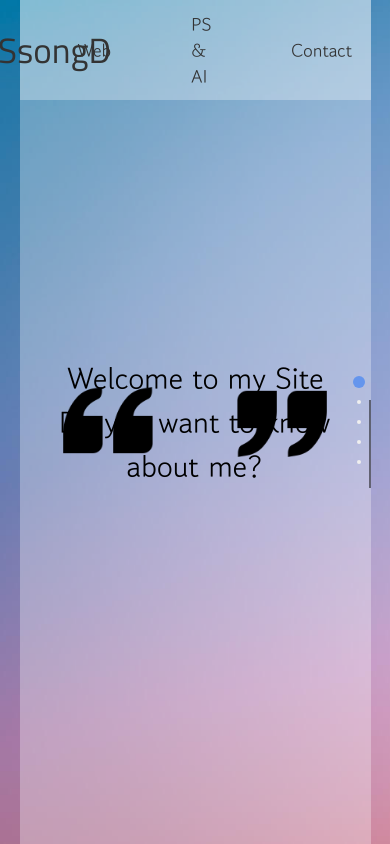
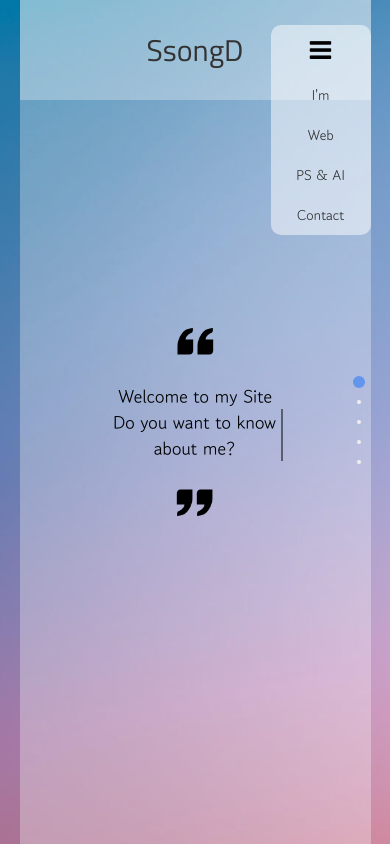
Before and after one commit to ssongd-creater/Portfolio_dayoung, a PHP site: page / in a window 390 px wide. Run offline with PHP 8.4, Linux system fonts and the light colour scheme; data that the repository does not hold is empty; a stand-in replaces the project's code that opens the database connection.

Commit message:
8/22 1차 호스팅 후 반응형 시작

```diff
--- /dev/null
+++ b/css/media.css
@@ -0,0 +1,43 @@
+@media screen and (max-width:1350px){
+  .pgnum_1 .left_wing, .pgnum_1 .right_wing{width:130px;height:130px;}
+  .pgnum_1 .main_contents .main_txt .typing ul li{font-size:28px;}
+  .pgnum_1 .main_contents .main_txt .typing ul li.on{font-size:28px;}
+}
+
+@media screen and (max-width:1150px){
+  .pgnum_1 .left_wing, .pgnum_1 .right_wing{width:100px;height:100px;}
+  .pgnum_1 .main_contents .main_txt .typing ul li{font-size:25px;}
+  .pgnum_1 .main_contents .main_txt .typing ul li.on{font-size:25px;}
+  .pgnum_1 .main_contents .main_txt .typing{width:50%;margin:auto;}
+}
+
+@media screen and (max-width:950px){
+  header .navigation .logo{font-size:30px;}
+  header .navigation .navi p{font-size:17px;}
+  header .navigation .navi a{padding:0 10px 0 20px;}
+  .pgnum_1 .left_wing, .pgnum_1 .right_wing{width:80px;height:80px;}
+  .pgnum_1 .main_contents .main_txt .typing ul li{font-size:22px;}
+  .pgnum_1 .main_contents .main_txt .typing ul li.on{font-size:22px;}
+  .pgnum_1 .main_contents .main_txt .typing{width:50%;margin:auto;}
+}
+
+@media screen and (max-width:850px){
+  .pgnum_1 .main_contents{flex-direction: column;justify-content:center;}
+  .pgnum_1 .left_wing, .pgnum_1 .right_wing{margin:70px 0;}
+}
+
+@media screen and (max-width:700px){
+  header .header_wrap{padding:0 30px;}
+  .pgnum_1 .left_wing, .pgnum_1 .right_wing{width:60px;height:60px;margin:50px 0;}
+  .pgnum_1 .main_contents .main_txt .typing ul li{font-size:18px;}
+  .pgnum_1 .main_contents .main_txt .typing ul li.on{font-size:18px;}
+}
+
+@media screen and (max-width:570px){
+  .navigation .navi{display:none;}
+  header .header_wrap a{width:50%;}
+  header .navigation .logo{width:80%;margin:auto;}
+
+
+
+}
--- a/css/style.css
+++ b/css/style.css
@@ -23,6 +23,13 @@ header .navigation .logo em{font-style:normal;font-size:18px;}
 .navigation .navi{width:80%;display:flex;justify-content: flex-end;align-items: center;}
 header .navigation .navi a{padding:0 40px;}
 header .navigation .navi p{font-size:18px;}
+/* Sub Navi Style Code */
+header .navigation .sub_navwrap{width:100px;position:absolute;right:0;bottom:-135%;text-align: center;}
+header .navigation .sub_navwrap .sub_navi{width:100%;height:50px;background:rgba(999,999,999,0.5);border-radius: 10px 10px 0 0;display:flex;justify-content: center;align-items: center;}
+header .navigation .sub_navwrap .sub_navi i{font-size:25px;}
+header .navigation .sub_navibox ul{background:rgba(999,999,999,0.5);border-radius:0 0 10px 10px;}
+header .navigation .sub_navibox ul li{padding:10px 0;}
+
 
 /* 1st Page Style Code */
 .pgnum_1{width:100%; height:100vh;}
--- a/include/header.php
+++ b/include/header.php
@@ -12,7 +12,20 @@
         <a href="/dy_pofol/#3rd"><p>PS & AI</p></a>
         <a href="/dy_pofol/#4rd"><p>Contact</p></a>
       </div>
+      <div class="sub_navwrap">
+        <div class="sub_navi"><i class="fa fa-bars"></i></div>
+        <div class="sub_navibox">
+          <ul>
+            <li><a href="/dy_pofol/#1st">I'm</a></li>
+            <li><a href="/dy_pofol/#2nd">Web</a></li>
+            <li><a href="/dy_pofol/#3rd">PS & AI</a></li>
+            <li><a href="/dy_pofol/#4rd">Contact</a></li>
+          </ul>
+        </div>
+      </div>
+
     </div>
+
 </header>
   <div class="modal_box">
     <div class="modal_con">
--- a/index.php
+++ b/index.php
@@ -11,6 +11,8 @@
     <link rel="stylesheet" href="/dy_pofol/fullpage_lib/jquery.fullpage.css">
     <!-- Main Style Code Sheet -->
     <link rel="stylesheet" href="/dy_pofol/css/style.css">
+    <!-- Media Style Code Sheet -->
+    <link rel="stylesheet" href="/dy_pofol/css/media.css">
     <!-- Google font Link -->
     <link rel="preconnect" href="https://fonts.googleapis.com">
     <link rel="preconnect" href="https://fonts.gstatic.com" crossorigin>
--- a/js/main.js
+++ b/js/main.js
@@ -12,7 +12,7 @@ $(document).ready(function () {
     css3:true,
     scrollingSpeed: 700,
     fitToSection: true,
-    normalScrollElements: '.ps_aiwrap, .board_con .modal_box',
+    normalScrollElements: '.ps_aiwrap, .board_con, .modal_imgbox',
   });
   //$.fn.fullpage.setAllowScrolling(false);
 
--- a/todo.txt
+++ b/todo.txt
@@ -14,6 +14,7 @@
 #4rd
 -- 커뮤니티 스크롤 나오게 webkit 적용하기
 -- communiry form 제목 클릭 시 내용 보여질 수 있게 연결
+- 호스팅 후 fullpage에 normalScrollElements 오류
 
 문제점
 > 스크롤 block되며 화면 밀림 현상 고쳐보기
```
